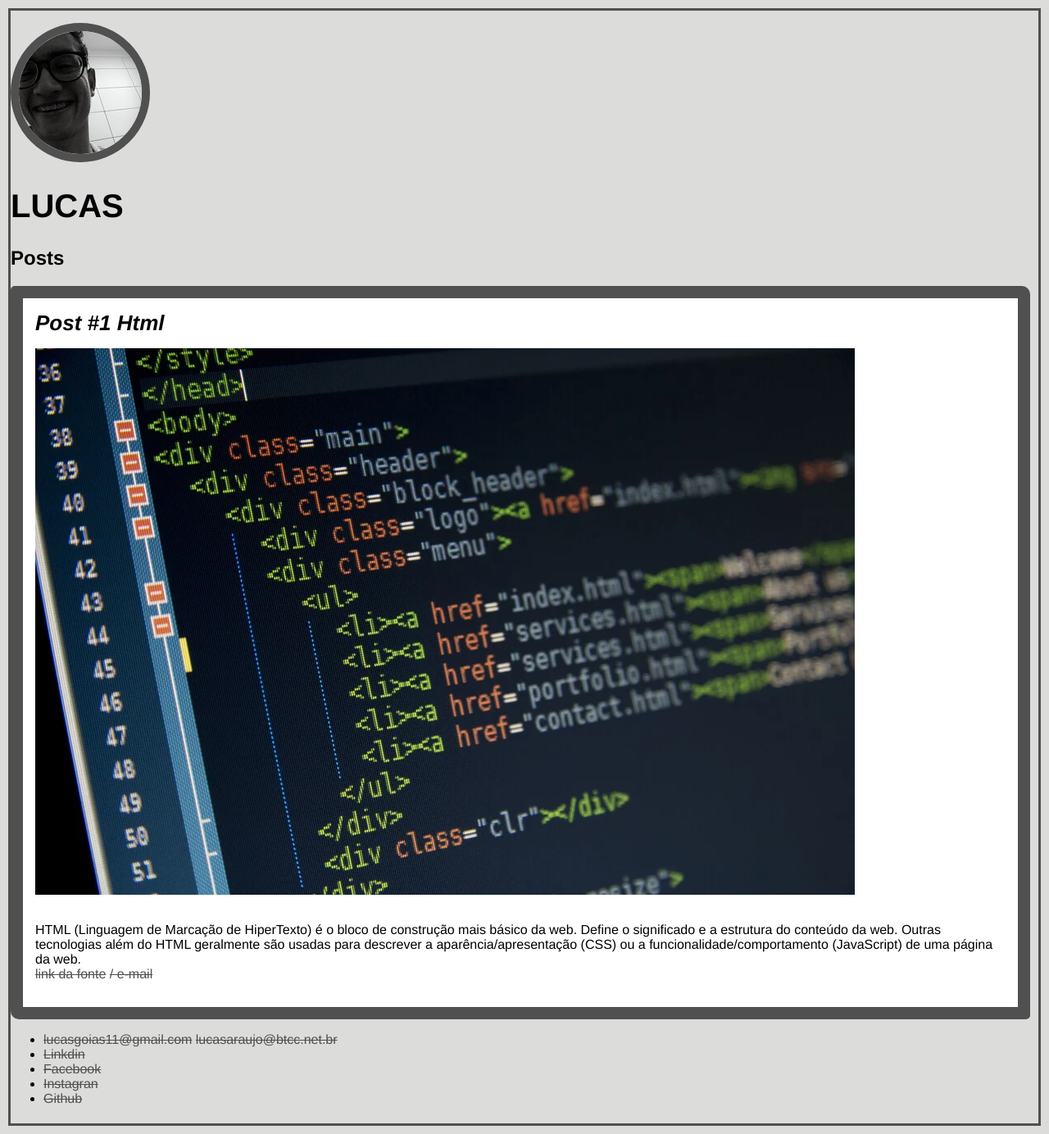
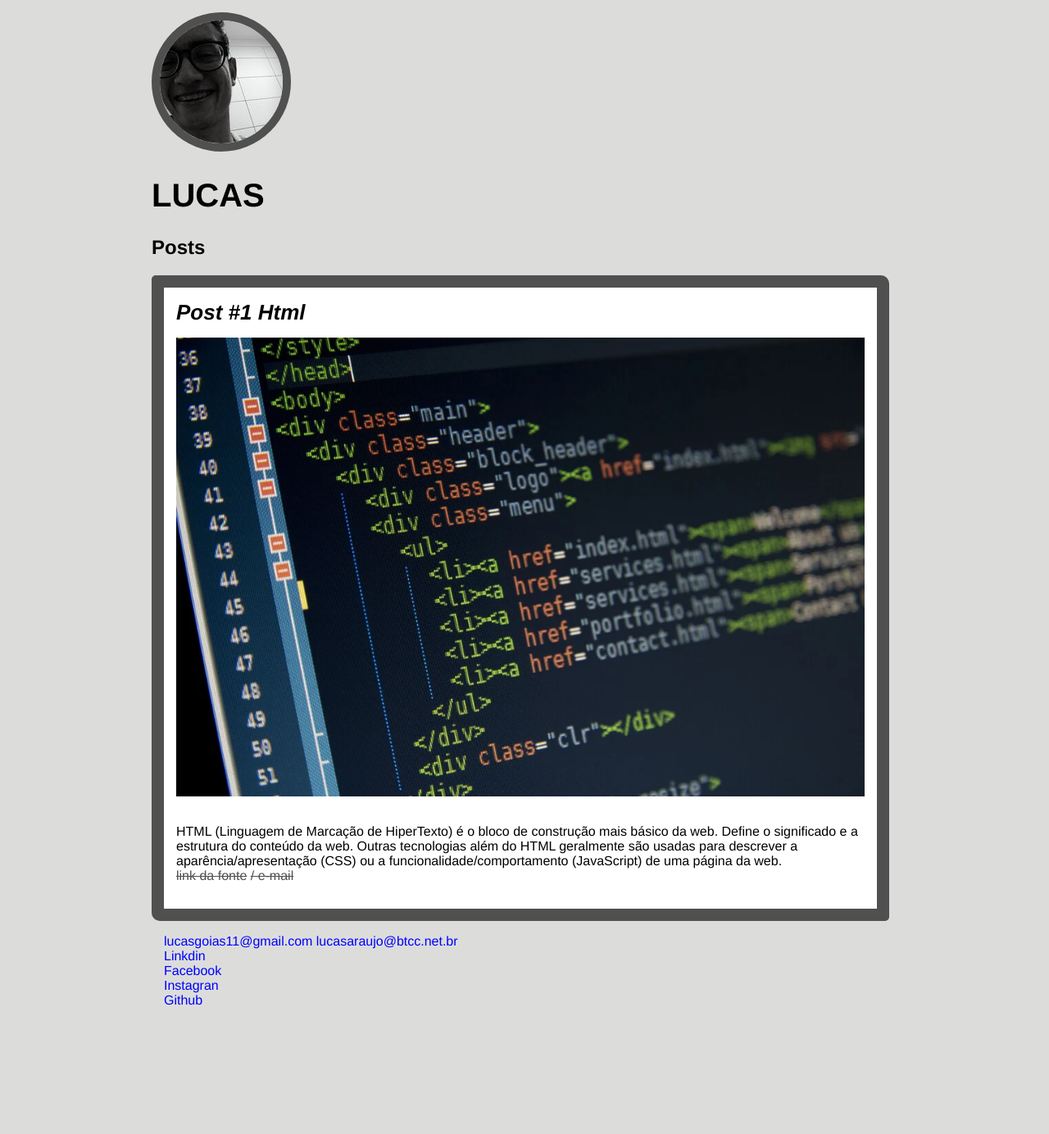
Before and after one commit to lucasDEV20/Aperfeisuando_skils, a PHP site: page /Site_pessual.html in a window 1280 px wide. Shown: the whole page at 82% size. After the commit the page ends 1227 px from the top, so only its background shows below. Run offline with PHP 8.4, Linux system fonts and the light colour scheme.

Commit message:
meu primeiro site - concluido

```diff
--- a/Curso_HTML5_/Exercicio_do_curso/Site_pessual.html
+++ b/Curso_HTML5_/Exercicio_do_curso/Site_pessual.html
@@ -53,7 +53,7 @@
     <!--FIM DA SEÇAO-->
     <footer>
         <!--RODAPE-->
-        <ul>
+        <ul class="contacts_list">
             <li>
                 <a href="lucasgoias11@gmail.com"> lucasgoias11@gmail.com</a>
                 <a href="lucasaraujo@btcc.net.br"> lucasaraujo@btcc.net.br</a>
--- a/Curso_HTML5_/Exercicio_do_curso/style.css
+++ b/Curso_HTML5_/Exercicio_do_curso/style.css
@@ -5,9 +5,10 @@ header {
 body {
     background: #dcdddb;
     padding: 15px 10px 5px 0;
-    border: 3px solid #505050;
     margin: 10px;
     font-family: 'Franklin Gothic Medium', 'Arial Narrow', Arial, sans-serif;
+    max-width: 900px;
+    margin: auto;
 }
 
 #title {
@@ -50,8 +51,20 @@ a {
     margin: 0;
     margin-bottom: 15px;
     text-transform: capitalize;
+    text-align: center;
 }
 
 .post_image {
     margin-bottom: 15px;
+    width: 100%;
 }
+
+.contacts_list {
+    list-style-type: none;
+    padding-left: 15px;
+}
+
+.contacts_list li a {
+    color: #0000ff;
+    text-decoration: none;
+}
```
Also changed, not shown: Curso_HTML5_/Exercicio_do_curso/imagens/akatizuki.jpg (renamed from Curso_HTML5_/Exercicio_do_curso/akatizuki.jpg), Curso_HTML5_/Exercicio_do_curso/imagens/codigo.png (renamed from Curso_HTML5_/Exercicio_do_curso/codigo.png), Curso_HTML5_/Exercicio_do_curso/imagens/download.jpg (renamed from Curso_HTML5_/Exercicio_do_curso/download.jpg), Curso_HTML5_/Exercicio_do_curso/imagens/image88888.jpg (renamed from Curso_HTML5_/Exercicio_do_curso/image88888.jpg), Curso_HTML5_/Exercicio_do_curso/imagens/imageI.jpg (renamed from Curso_HTML5_/Exercicio_do_curso/imageI.jpg), Curso_HTML5_/Exercicio_do_curso/imagens/images.jpg (renamed from Curso_HTML5_/Exercicio_do_curso/images.jpg), Curso_HTML5_/Exercicio_do_curso/imagens/images22.jpg (renamed from Curso_HTML5_/Exercicio_do_curso/images22.jpg), Curso_HTML5_/Exercicio_do_curso/imagens/template.gif (renamed from Curso_HTML5_/Exercicio_do_curso/template.gif), 2 other files.
